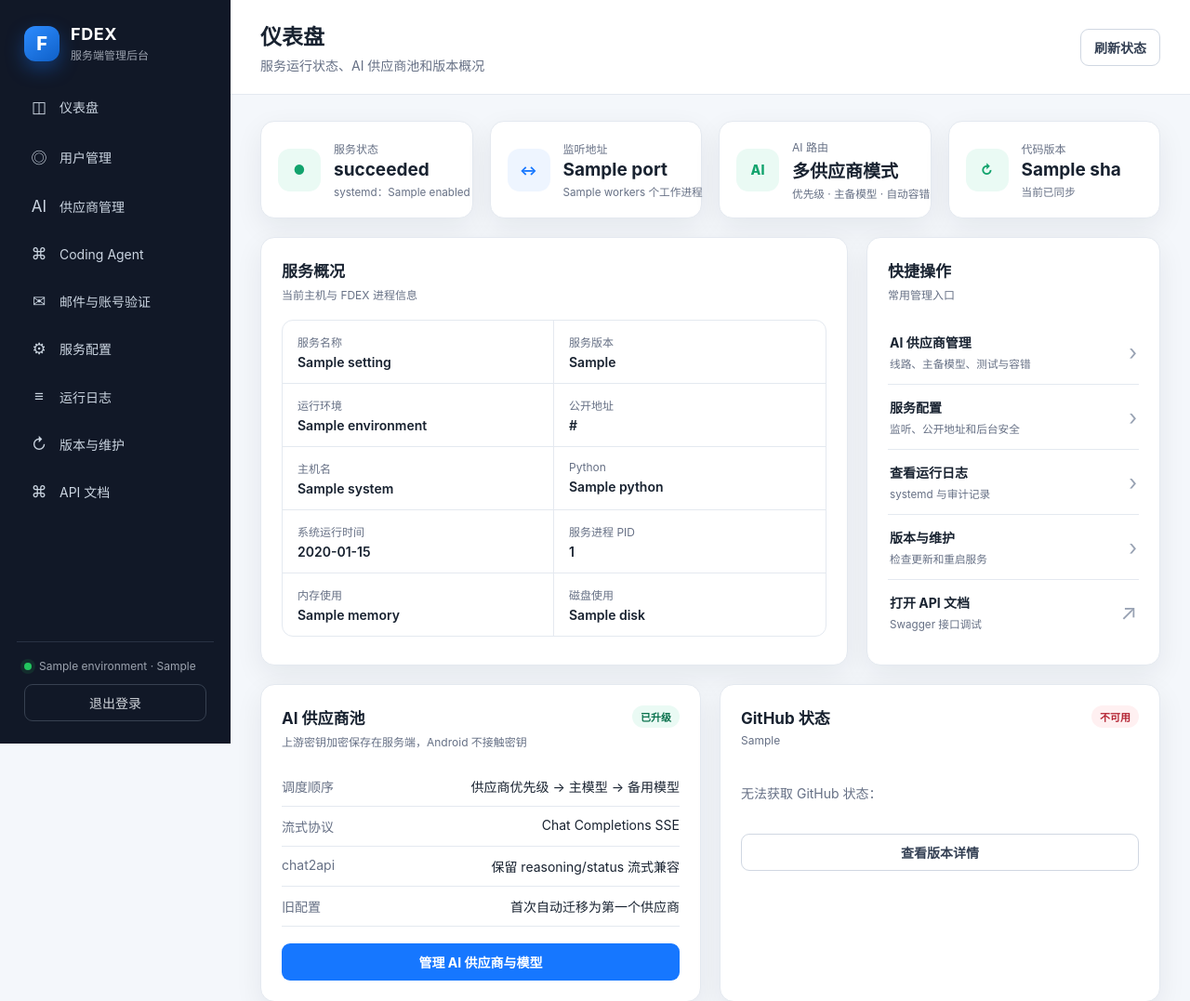
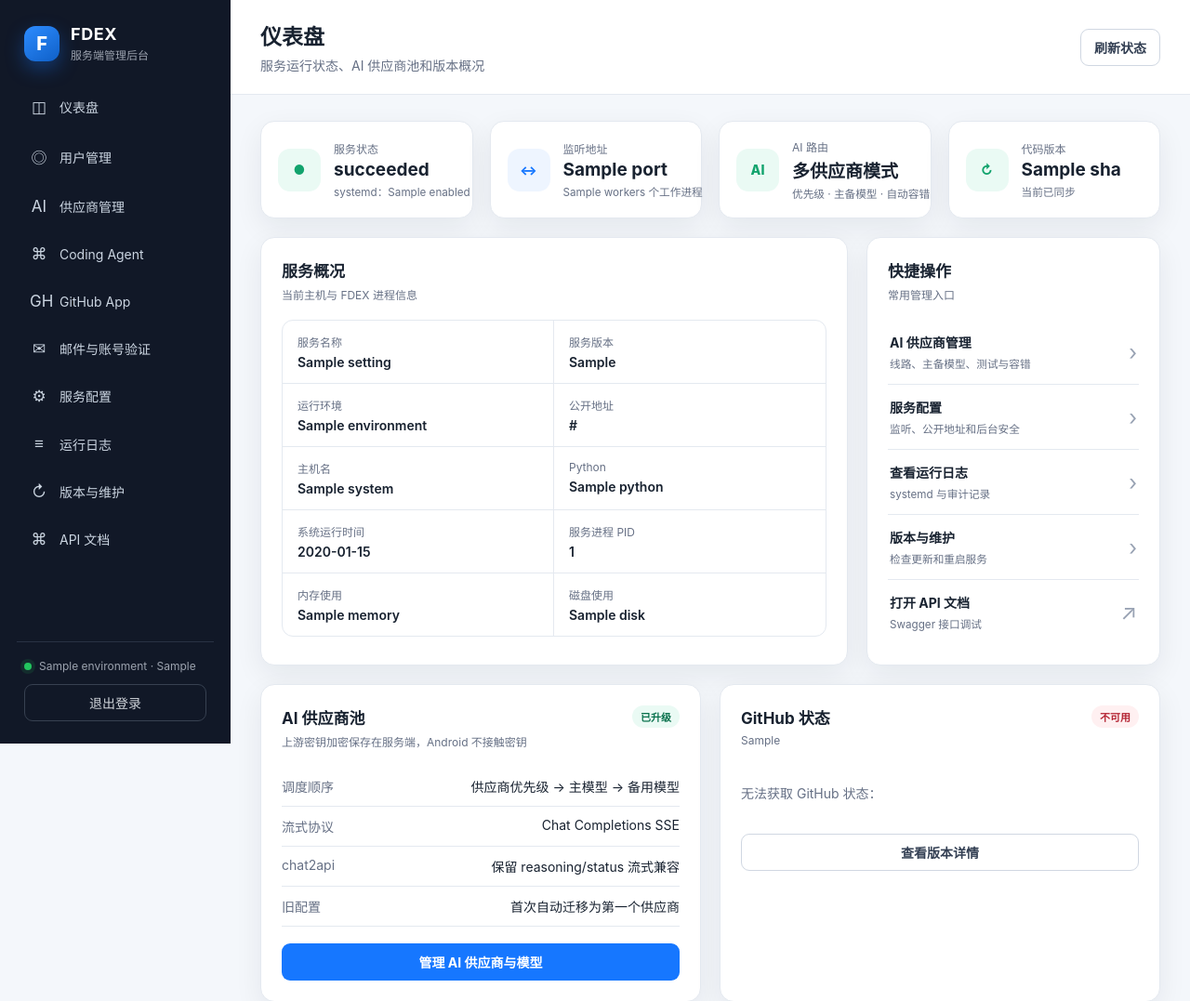
Before and after one commit to b8vipvip/fdex, a FastAPI app: template server/app/templates/dashboard.html in a window 1280 px wide. Shown: the top 1077 px of the page at 93% size. Run offline with FastAPI, Linux system fonts and the light colour scheme; the template is opened without the code that fills it: most values are stand-ins (such as "Sample title", 1, 10 or a date in 2020); parts of the project's set-up code (start-up, migrations or seed data) failed here and were passed over.

Commit message:
Phase 7.9: add GitHub App setup to admin navigation

```diff
--- a/server/app/templates/base.html
+++ b/server/app/templates/base.html
@@ -20,6 +20,7 @@
             <a href="/admin/users" class="nav-item {% if current_path.startswith('/admin/users') %}active{% endif %}"><span>◎</span>用户管理</a>
             <a href="/admin/providers" class="nav-item {% if current_path.startswith('/admin/providers') %}active{% endif %}"><span>AI</span>供应商管理</a>
             <a href="/admin/agent" class="nav-item {% if current_path.startswith('/admin/agent') %}active{% endif %}"><span>⌘</span>Coding Agent</a>
+            <a href="/admin/github-app" class="nav-item {% if current_path.startswith('/admin/github-app') %}active{% endif %}"><span>GH</span>GitHub App</a>
             <a href="/admin/mail" class="nav-item {% if current_path.startswith('/admin/mail') %}active{% endif %}"><span>✉</span>邮件与账号验证</a>
             <a href="/admin/settings" class="nav-item {% if current_path.startswith('/admin/settings') %}active{% endif %}"><span>⚙</span>服务配置</a>
             <a href="/admin/logs" class="nav-item {% if current_path.startswith('/admin/logs') %}active{% endif %}"><span>≡</span>运行日志</a>
```
